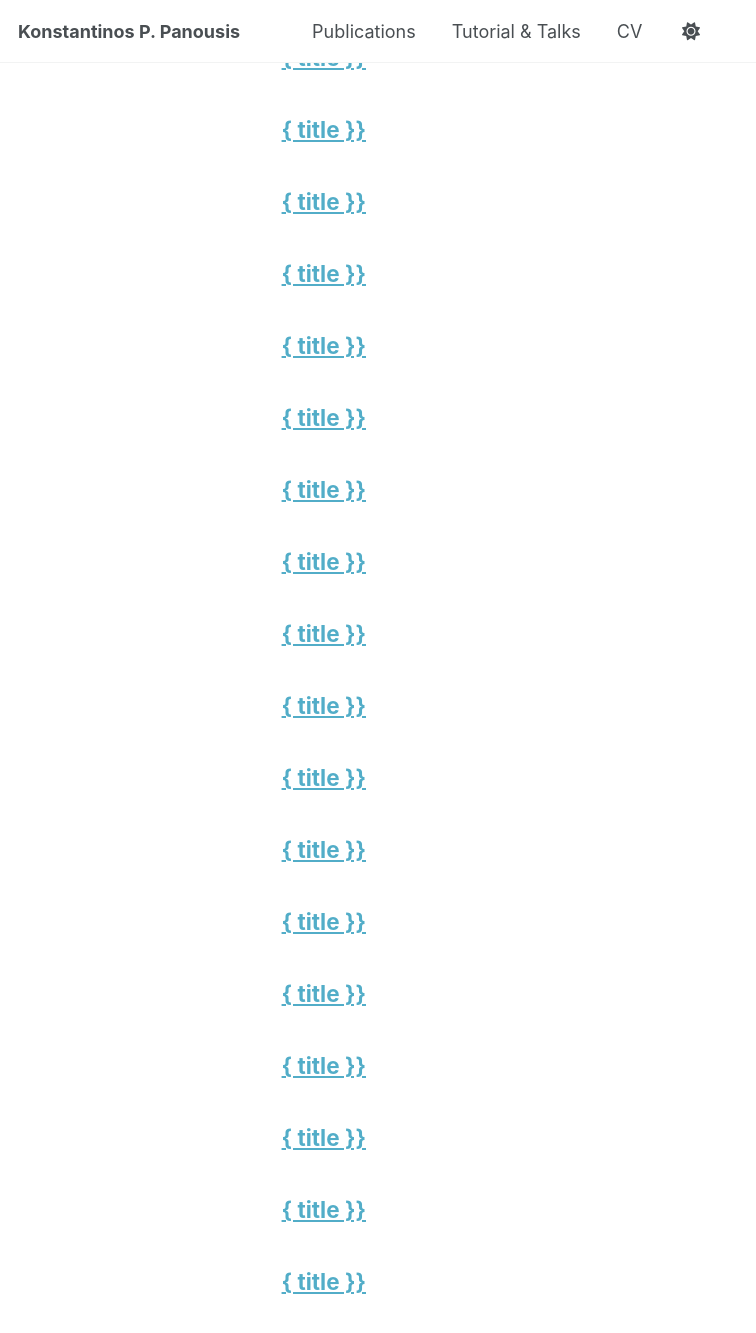
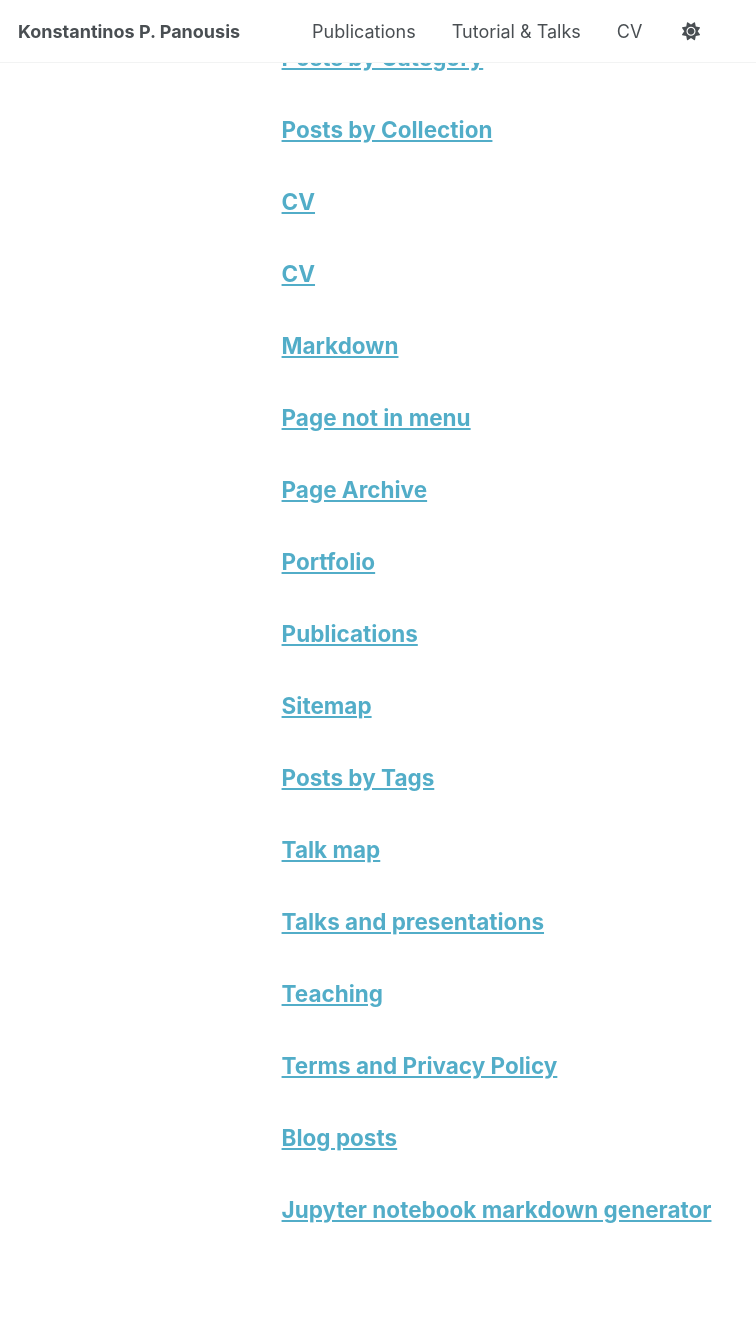
Before and after one commit to konpanousis/konpanousis.github.io, a Jekyll site: the page built from _pages/page-archive.html, in a window 1280 px wide and 1400 px high, scrolled down 344 px. Shown: the top 1333 px of the window, without its empty margins (0-756 px from the left). Built offline with Jekyll 4.4.1, drawn with Linux system fonts in a browser that asks for light colours; a script that is not in the unit is left out; some of the changed text lies outside the part shown.

Commit message:
Update archive-single.html

```diff
--- a/_includes/archive-single.html
+++ b/_includes/archive-single.html
@@ -30,7 +30,7 @@
       {% if post.link %}
         <a href="{{ post.link }}">{{ title }}</a> <a href="{{ base_path }}{{ post.url }}" rel="permalink"><i class="fa fa-link" aria-hidden="true" title="permalink"></i><span class="sr-only">Permalink</span></a>
       {% else %}
-      <a href="{{ post.paperurl }}">{ title }}</a>
+      <a href="{{ post.paperurl }}">{{ title }}</a>
 <!--         <a href="{{ base_path }}{{ post.url }}" rel="permalink">{{ title }}</a> -->
       {% endif %}
     </h2>
```
